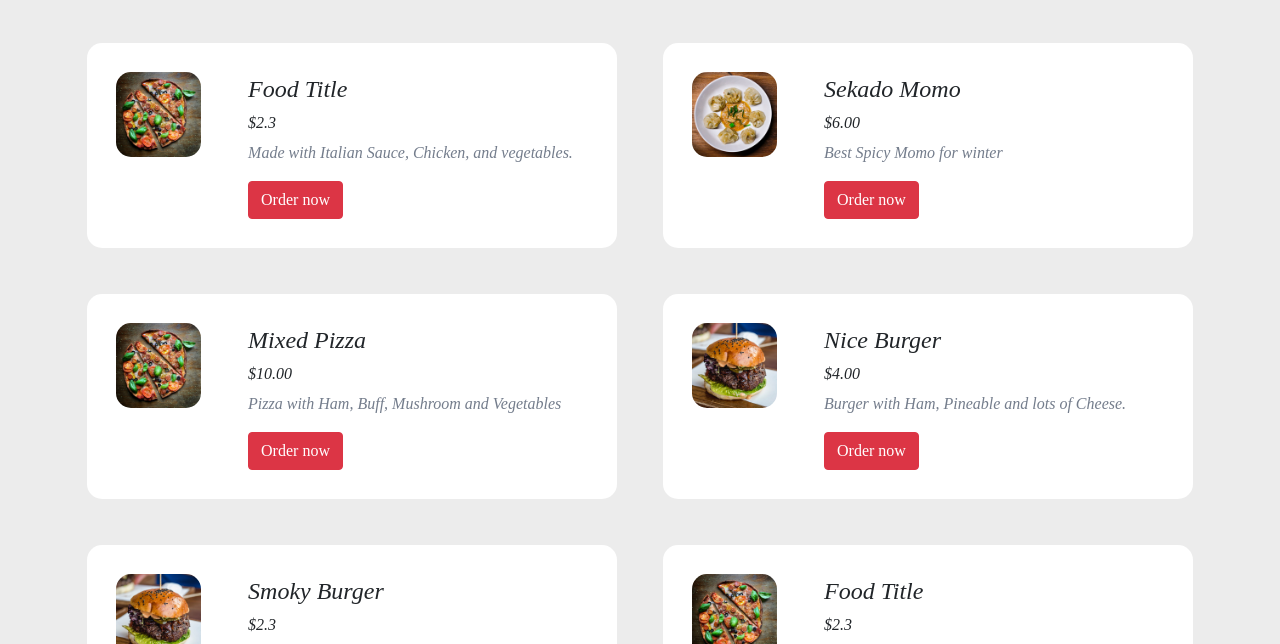
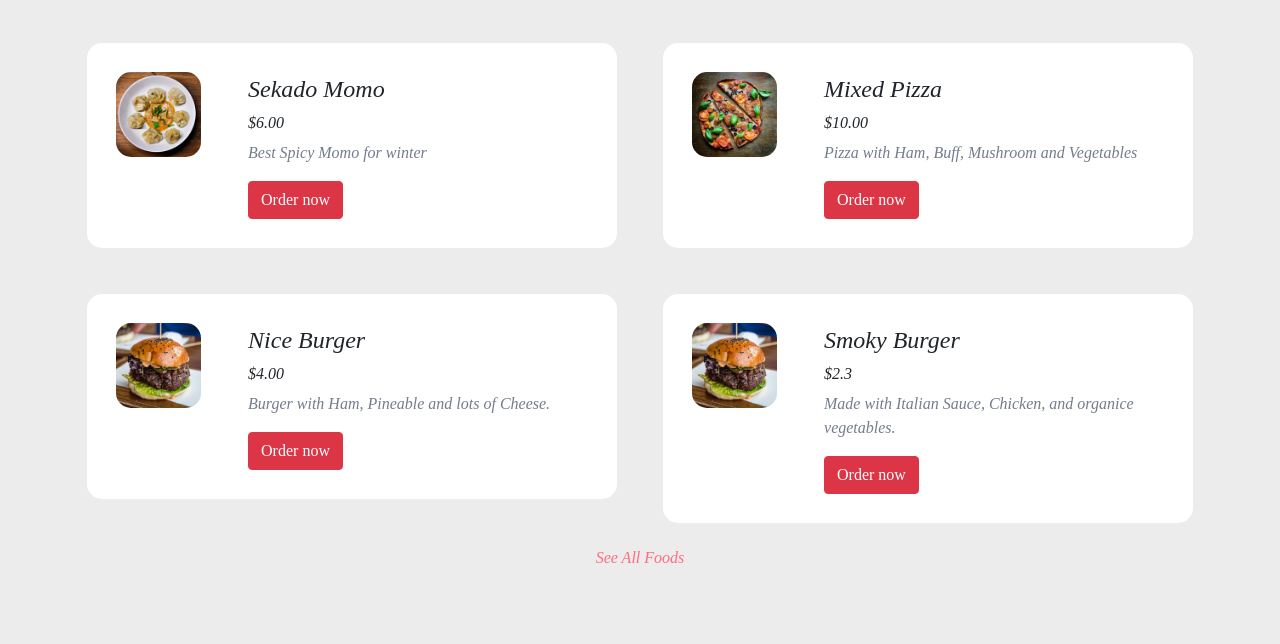
Before and after one commit to NguyenMam/web2, a plain HTML site: page Foods.html in a window 1280 px wide. Shown: the part 404-1048 px from the top of the page. Drawn offline with nearby package versions, Linux system fonts and the light colour scheme.

Commit message:
Update Foods.html

```diff
--- a/Foods.html
+++ b/Foods.html
@@ -14,7 +14,7 @@
         <div class="container">
           <div class="logo">
             <a href="#" title="Logo">
-              <img src="images/logo.png" alt="Restaurant Logo" class="img-responsive">
+              <img src="images/logo.png" alt="Restaurant Logo" class="img img-responsive">
           </a>
           </div>
           <nav class="navbar">
@@ -40,15 +40,7 @@
       <div class="food">
         <div class="container">
           <h2 style="margin: 0 0 3% 0; text-align:center">Food Menu</h2>
-        <div class="menu">
-          <img src="images/menu-pizza.jpg" class="food_img k">
-        <div class="food_text">
-          <h4 style="margin: 1% 0">Food Title</h4>
-          <p style="margin: 2% 0;">$2.3</p>
-          <p style="color: #747d8c;"> Made with Italian Sauce, Chicken, and vegetables.</p>
-          <a href="order.html"><input type="Submit" class="btn btn-danger" value ="Order now"></a>
-        </div>
-      </div>
+
       <div class="menu">
         <img src="images/menu-momo.jpg" class="food_img k">
         <div class="food_text">
@@ -85,15 +77,7 @@
           <a href="order.html"><input type="Submit" class="btn btn-danger" value ="Order now"></a>
         </div>
       </div>
-      <div class="menu">
-        <img src="images/menu-pizza.jpg" class="food_img k">
-      <div class="food_text">
-        <h4 style="margin: 1% 0">Food Title</h4>
-        <p style="margin: 2% 0;">$2.3</p>
-        <p style="color: #747d8c;"> Made with Italian Sauce, Chicken, and organice vegetables.</p>
-        <a class="btn btn-danger" href="order.html" role="button" >Order now</a>
-      </div>
-       </div>
+
        <div class="clearfix"></div>
 
        <p class="text-center">
```
